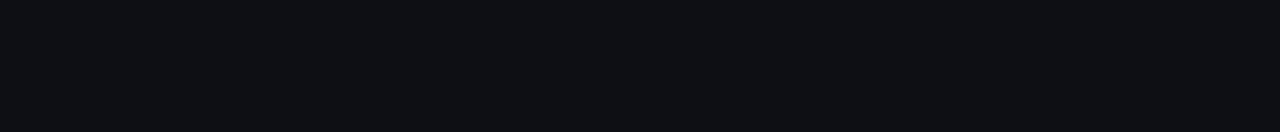
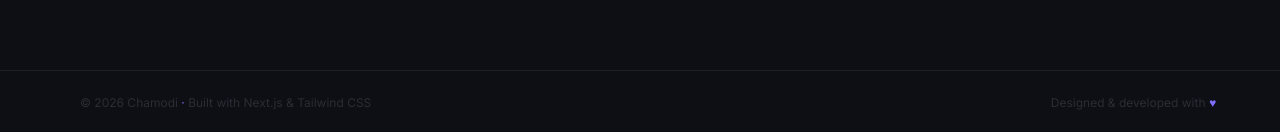
Before and after one commit to CHAMODI274/my-portfolio, a Next.js app: page / in a window 1280 px wide. Shown: the part 4597-4729 px from the top of the page. Before the commit the page ends 4667 px from the top, so only its background shows below. Built offline with nearby package versions, Linux system fonts and the light colour scheme.

Commit message:
add footer section

```diff
--- a/app/page.js
+++ b/app/page.js
@@ -8,6 +8,7 @@ import Blog from '../components/Blog'
 import CV from '../components/CV'
 import Thesis from '../components/Thesis'
 import Contact from '../components/Contact'
+import Footer from '../components/Footer'
 
 export default function Home() {
   return (
@@ -22,6 +23,7 @@ export default function Home() {
       <CV />
       <Thesis />
       <Contact />
+      <Footer />
     </main>
   );
 }
--- /dev/null
+++ b/components/Footer.js
@@ -0,0 +1,14 @@
+export default function Footer() {
+  return (
+    <footer style={{borderTop:'1px solid #1e2028',padding:'24px 0'}}>
+      <div style={{maxWidth:'1400px',margin:'0 auto',padding:'0 64px 0 80px',display:'flex',alignItems:'center',justifyContent:'space-between',flexWrap:'wrap',gap:'12px'}}>
+        <span className="text-xs text-[#2a2d35]">
+          © 2026 Chamodi <span className="text-[#7c6ef7]">·</span> Built with Next.js & Tailwind CSS
+        </span>
+        <span className="text-xs text-[#2a2d35]">
+          Designed & developed with <span className="text-[#7c6ef7]">♥</span>
+        </span>
+      </div>
+    </footer>
+  )
+}
```
